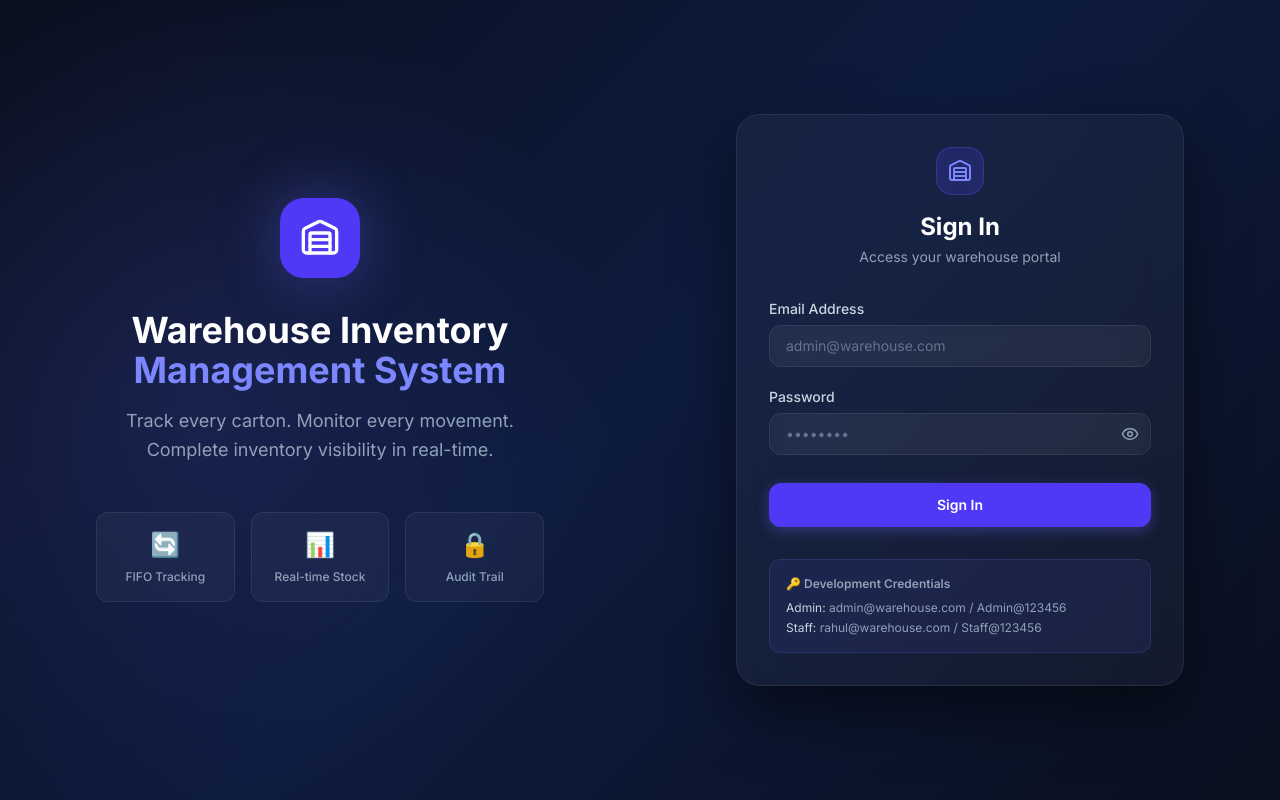
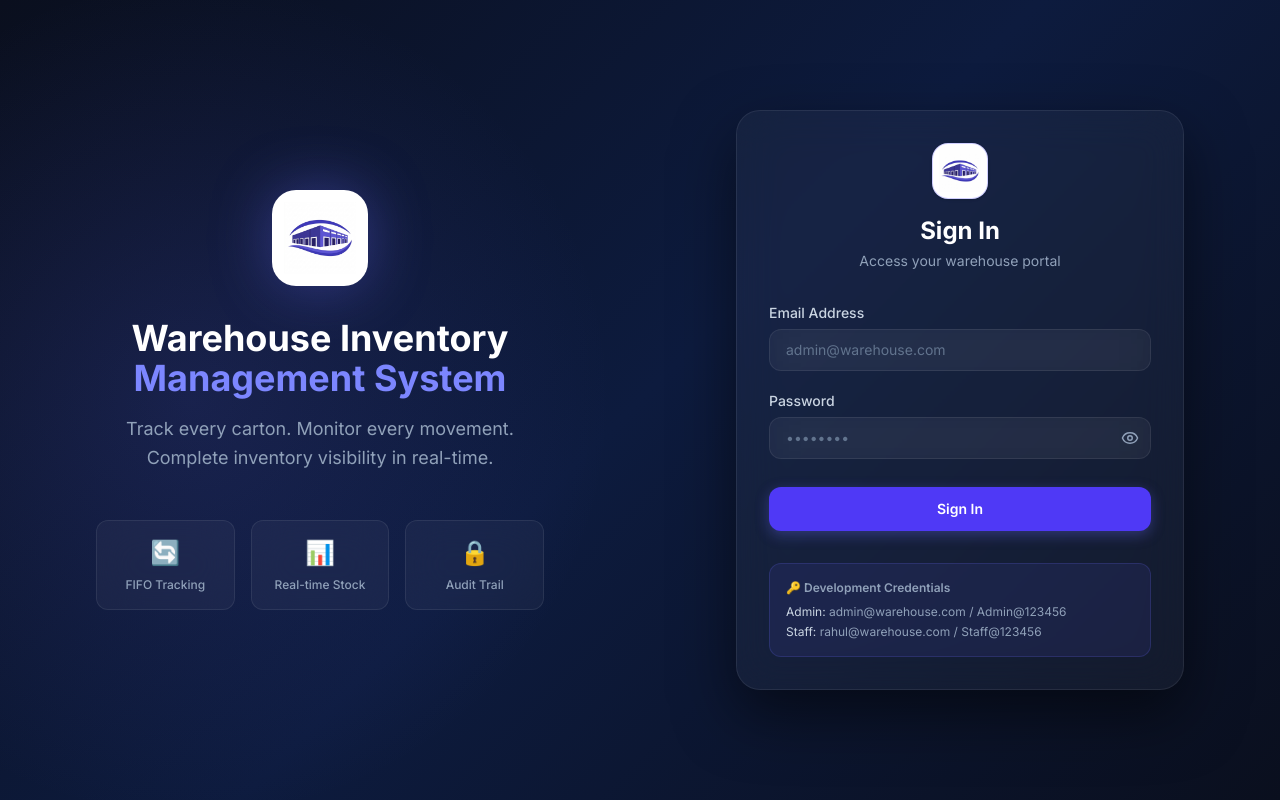
Before and after one commit to mohittjangir/warehouse-management-system, a React (Vite) app in the folder frontend/: page /login in a window 1280 px wide. Built offline with nearby package versions, Linux system fonts and the light colour scheme; no server answers.

Commit message:
Apply custom logo to login page and unify branding

```diff
--- a/frontend/src/pages/auth/LoginPage.tsx
+++ b/frontend/src/pages/auth/LoginPage.tsx
@@ -5,6 +5,7 @@ import { zodResolver } from '@hookform/resolvers/zod';
 import { z } from 'zod';
 import { useAuth } from '../../context/AuthContext';
 import { Warehouse, Eye, EyeOff, AlertCircle } from 'lucide-react';
+import logoUrl from '../../assets/logo.png';
 import toast from 'react-hot-toast';
 
 const schema = z.object({
@@ -50,9 +51,9 @@ export default function LoginPage() {
           background: 'radial-gradient(circle at 30% 50%, rgba(99,102,241,0.15) 0%, transparent 70%)',
         }} />
         <div className="relative z-10 max-w-md text-center">
-          <div className="w-20 h-20 rounded-3xl bg-indigo-600 flex items-center justify-center mx-auto mb-8"
+          <div className="w-24 h-24 rounded-3xl bg-white flex items-center justify-center mx-auto mb-8 p-3"
             style={{ boxShadow: '0 0 60px rgba(99,102,241,0.4)' }}>
-            <Warehouse size={40} className="text-white" />
+            <img src={logoUrl} alt="WIMS Logo" className="w-full h-full object-contain" />
           </div>
           <h1 className="text-4xl font-bold text-white mb-4">
             Warehouse Inventory
@@ -82,8 +83,8 @@ export default function LoginPage() {
         <div className="w-full max-w-md">
           <div className="glass rounded-3xl p-6 sm:p-8" style={{ boxShadow: '0 25px 60px rgba(0,0,0,0.5)' }}>
             <div className="text-center mb-8">
-              <div className="w-12 h-12 rounded-2xl bg-indigo-600/20 border border-indigo-500/30 flex items-center justify-center mx-auto mb-4">
-                <Warehouse size={24} className="text-indigo-400" />
+              <div className="w-14 h-14 rounded-2xl bg-white border border-indigo-500/30 flex items-center justify-center mx-auto mb-4 p-1.5 shadow-sm">
+                <img src={logoUrl} alt="WIMS Logo" className="w-full h-full object-contain" />
               </div>
               <h2 className="text-2xl font-bold text-white">Sign In</h2>
               <p className="text-slate-400 text-sm mt-1">Access your warehouse portal</p>
```
